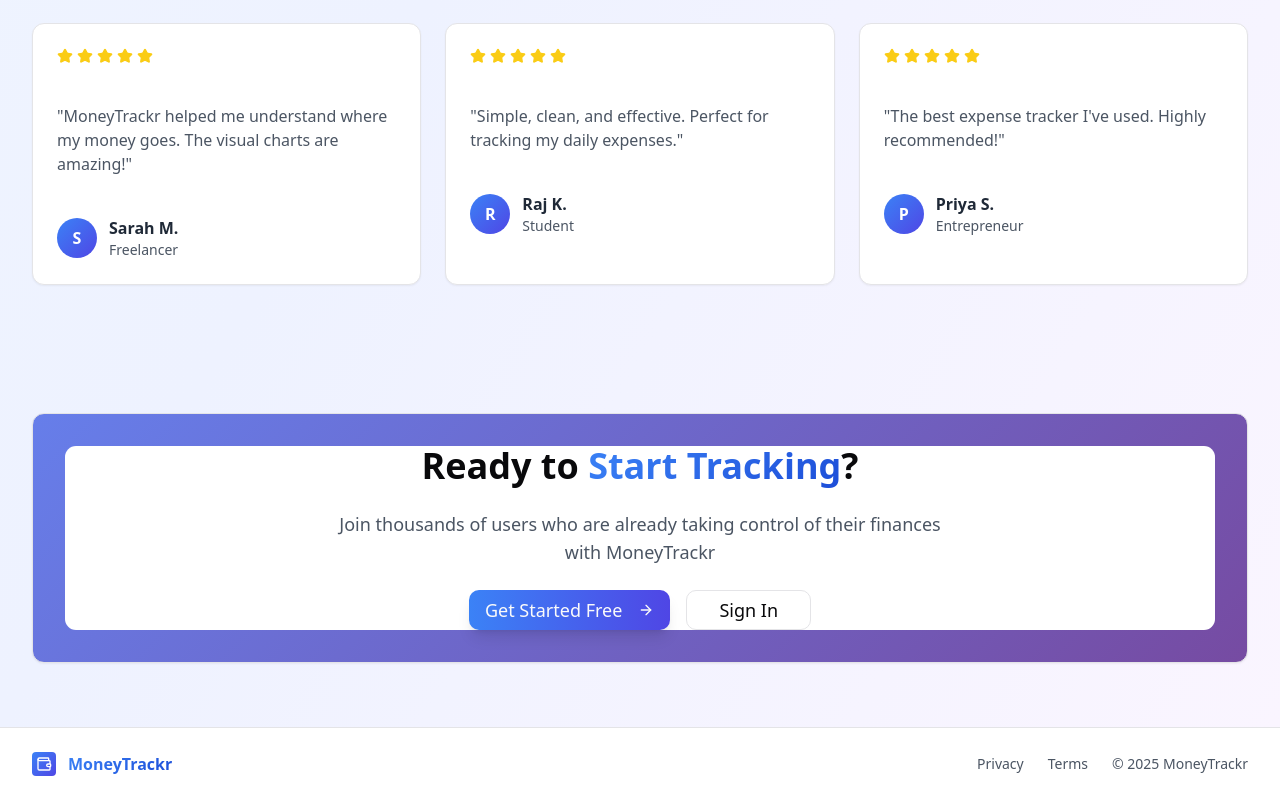
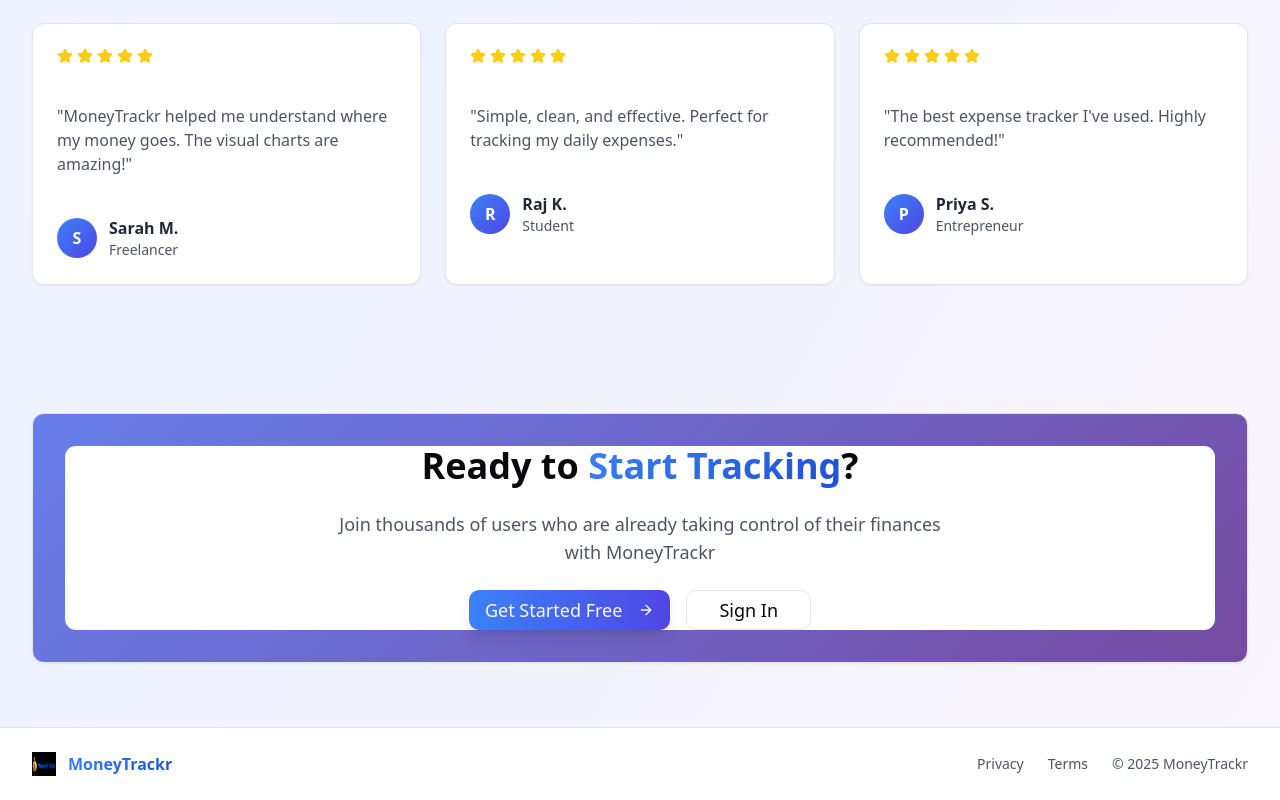
Before and after one commit to mosin11/newmoneytrackr, a Next.js app: page / in a window 1280 px wide. Shown: the part 1514-2314 px from the top of the page. Built offline with nearby package versions, Linux system fonts and the light colour scheme.

Commit message:
add logo to footer

```diff
--- a/src/components/Footer.tsx
+++ b/src/components/Footer.tsx
@@ -1,4 +1,5 @@
 import Link from "next/link"
+import Image from "next/image"
 import { Wallet } from "lucide-react"
 
 export default function Footer() {
@@ -7,9 +8,13 @@ export default function Footer() {
       <div className="mx-auto max-w-7xl px-4 py-4 sm:px-6 sm:py-6 lg:px-8">
         <div className="flex flex-col sm:flex-row items-center justify-between gap-4">
           <div className="flex items-center gap-2 sm:gap-3">
-            <div className="h-5 w-5 sm:h-6 sm:w-6 rounded bg-gradient-to-br from-blue-500 to-indigo-600 flex items-center justify-center">
-              <Wallet className="h-3 w-3 sm:h-4 sm:w-4 text-white" />
-            </div>
+            <Image
+              src="/logo.png"
+              alt="MoneyTrackr Logo"
+              width={24}
+              height={24}
+              className="h-5 w-5 sm:h-6 sm:w-6"
+            />
             <span className="text-sm sm:text-base font-semibold text-gradient-primary">MoneyTrackr</span>
           </div>
 
```
